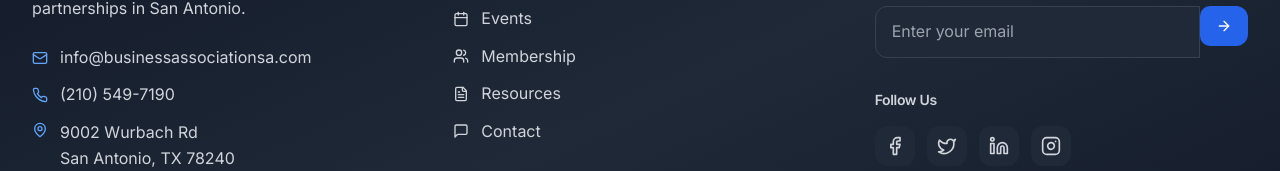
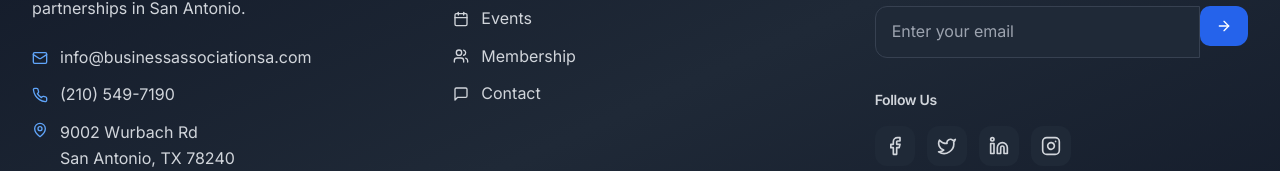
Before and after one commit to MannyJMusic/basa-app, a Next.js app: page / in a window 1280 px wide. Shown: the part 3996-4167 px from the top of the page. Built offline with nearby package versions, Linux system fonts and the light colour scheme; no server answers; the database is empty.

Commit message:
refactor: remove Resources link from footer navigation

```diff
--- a/src/components/layout/footer.tsx
+++ b/src/components/layout/footer.tsx
@@ -26,7 +26,6 @@ export default function Footer() {
     { href: "/about", label: "About", icon: Building2 },
     { href: "/events", label: "Events", icon: Calendar },
     { href: "/membership", label: "Membership", icon: Users },
-    { href: "/resources", label: "Resources", icon: FileText },
     { href: "/contact", label: "Contact", icon: MessageSquare },
   ]
 
```
